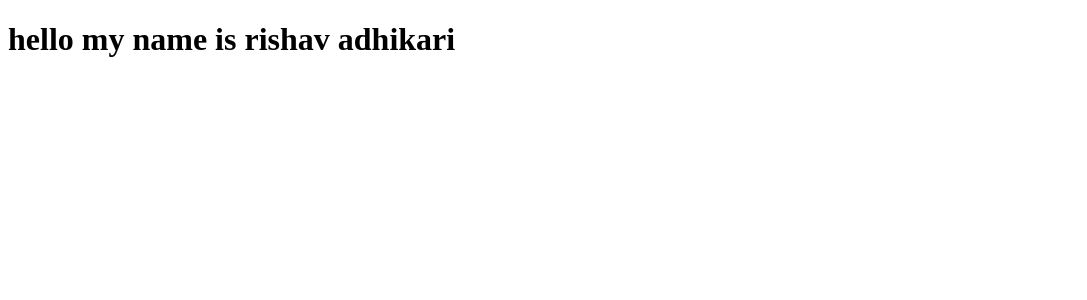
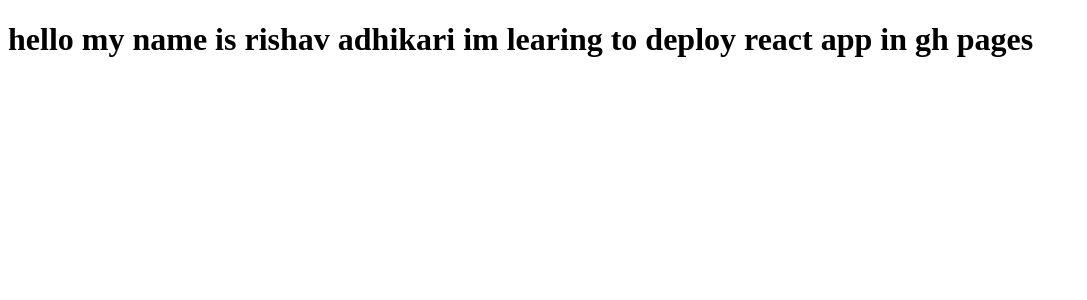
Before and after one commit to rishavadhikari4/second-react-app, a React (Create React App) app: page / in a window 1280 px wide. Shown: the top 300 px of the page, without its empty margins (0-1087 px from the left). Built offline with nearby package versions, Linux system fonts and the light colour scheme.

Commit message:
added someting

```diff
--- a/package.json
+++ b/package.json
@@ -1,4 +1,5 @@
 {
+  "homepage": "https://rishavadhikari4.github.io/second-react-app",
   "name": "second-react-app",
   "version": "0.1.0",
   "private": true,
@@ -13,6 +14,8 @@
   },
   "scripts": {
     "start": "react-scripts start",
+    "predeploy": "npm run build",
+    "deploy": "gh-pages -d build",
     "build": "react-scripts build",
     "test": "react-scripts test",
     "eject": "react-scripts eject"
@@ -34,5 +37,8 @@
       "last 1 firefox version",
       "last 1 safari version"
     ]
+  },
+  "devDependencies": {
+    "gh-pages": "^6.1.1"
   }
 }
--- a/src/App.js
+++ b/src/App.js
@@ -3,7 +3,7 @@
 function App() {
   return (
     <div className="App">
-      <h1>hello my name is rishav adhikari</h1>
+      <h1>hello my name is rishav adhikari im learing to deploy react app in gh pages</h1>
     </div>
   );
 }
```
Also changed, not shown: 1 other file (tests, documents, lock files or other folders).
